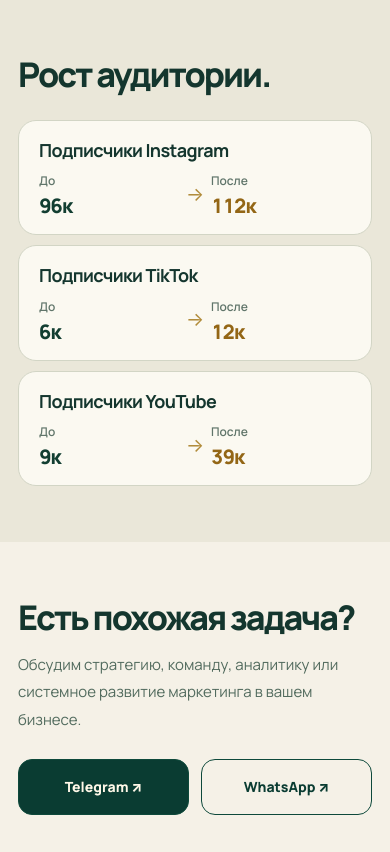
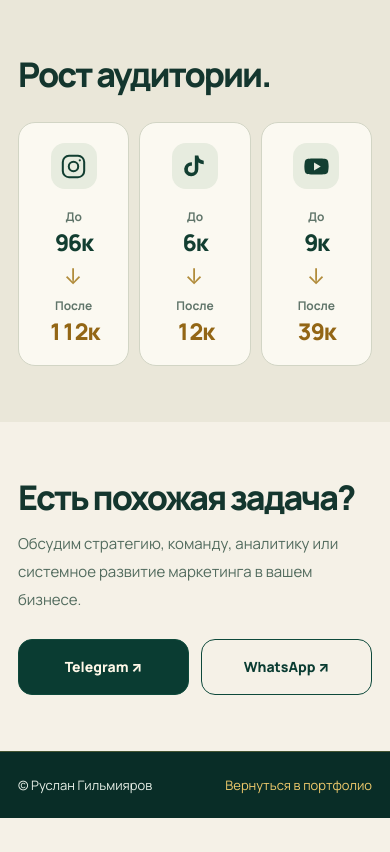
Before and after one commit to gilmiyaroff/gilmiyarov, a plain HTML site: page cases/qazline/index.html in a window 390 px wide. Shown: the part 2840-3692 px from the top of the page. After the commit the page ends 3658 px from the top, so only its background shows below. Drawn offline with Linux system fonts and the light colour scheme.

Commit message:
Redesign audience growth as three vertical icon-led social cards

```diff
--- a/cases/qazline/index.html
+++ b/cases/qazline/index.html
@@ -118,100 +118,73 @@ a:focus-visible{outline:3px solid var(--gold);outline-offset:5px}
 }
 @media(prefers-reduced-motion:reduce){html{scroll-behavior:auto}.button{transition:none}}
 
-/* Audience growth: comparable end-of-month subscriber snapshots. */
+/* Audience growth: three vertical social platform cards */
 .audience{background:#eae7d9}
-.audience-heading{display:flex;align-items:end;justify-content:space-between;gap:25px;margin-bottom:33px}
+.audience-heading{margin-bottom:28px}
 .audience-heading h2{margin:0}
-.audience-heading p{max-width:360px;margin:0 0 4px;color:#526b5e;font-size:15px;line-height:1.6}
-.audience-grid{display:grid;grid-template-columns:repeat(3,minmax(0,1fr));gap:15px}
-.audience-card{min-width:0;border:1px solid #d2d5c5;background:#fbf9f1;border-radius:22px;padding:clamp(23px,2.5vw,32px)}
-.audience-card h3{font-size:clamp(24px,2.2vw,30px);letter-spacing:-.045em;line-height:1.15;margin:0 0 28px}
-.audience-card__numbers{display:grid;grid-template-columns:minmax(0,1fr) 20px minmax(0,1fr);align-items:end;gap:10px}
+.audience-grid{display:grid;grid-template-columns:repeat(3,minmax(0,1fr));gap:16px}
+.audience-card{
+  min-width:0;
+  border:1px solid #d2d5c5;
+  background:#fbf9f1;
+  border-radius:22px;
+  padding:clamp(22px,3vw,36px);
+  display:flex;
+  flex-direction:column;
+  align-items:center;
+  text-align:center;
+  gap:23px;
+}
+.audience-card__platform{
+  display:grid;
+  place-items:center;
+  width:58px;
+  height:58px;
+  border-radius:17px;
+  background:#e7ecdf;
+  color:#123e31;
+}
+.audience-card__platform svg{display:block;width:32px;height:32px}
+.audience-card__numbers{
+  display:flex;
+  flex-direction:column;
+  align-items:center;
+  gap:11px;
+  width:100%;
+}
 .audience-card__numbers>div{min-width:0}
-.audience-card__numbers div span{display:block;color:#60756a;font-size:13px;font-weight:600;margin-bottom:8px}
-.audience-card__numbers strong{display:block;color:#123e31;font-weight:800;font-size:clamp(22px,2vw,29px);line-height:1.15;letter-spacing:-.045em;font-variant-numeric:tabular-nums;white-space:nowrap}
+.audience-card__numbers div span{
+  display:block;
+  color:#60756a;
+  font-size:13px;
+  font-weight:650;
+  margin-bottom:5px;
+}
+.audience-card__numbers strong{
+  display:block;
+  color:#123e31;
+  font-weight:800;
+  font-size:clamp(28px,3.5vw,43px);
+  line-height:1.1;
+  letter-spacing:-.05em;
+  white-space:nowrap;
+  font-variant-numeric:tabular-nums;
+}
 .audience-card__numbers>div:last-child strong{color:#936615}
-.audience-card__arrow{color:#b18c3b;font-size:22px;line-height:1.12;align-self:end}
-.audience-card p{margin:26px 0 0;padding-top:20px;border-top:1px solid #ddd7bd;color:#365b49;font-size:15px;font-weight:750;line-height:1.5}
-@media(max-width:1040px){
-  .audience-heading{align-items:flex-start;flex-direction:column;gap:10px}
-  .audience-heading p{max-width:100%}
-  .audience-grid{grid-template-columns:minmax(0,1fr);gap:13px}
-  .audience-card{padding:28px 30px}
-  .audience-card h3{margin-bottom:20px}
-  .audience-card__numbers{max-width:440px;grid-template-columns:minmax(0,1fr) 28px minmax(0,1fr);gap:14px}
-  .audience-card__numbers strong{font-size:clamp(25px,4vw,35px)}
-  .audience-card p{margin-top:20px;padding-top:16px}
-}
-@media(max-width:600px){
-  .audience-heading{margin-bottom:24px}
-  .audience-heading p{font-size:14px}
-  .audience-card{padding:24px 21px;border-radius:19px}
-  .audience-card__numbers{grid-template-columns:minmax(0,1fr) 19px minmax(0,1fr);gap:8px}
-  .audience-card__numbers strong{font-size:clamp(22px,6vw,31px)}
+.audience-card__arrow{font-size:22px;line-height:1;color:#b18c3b;transform:rotate(90deg)}
+@media(max-width:700px){
+  .audience-grid{gap:10px}
+  .audience-card{padding:20px 10px;gap:19px;border-radius:17px}
+  .audience-card__platform{width:46px;height:46px;border-radius:14px}
+  .audience-card__platform svg{width:27px;height:27px}
+  .audience-card__numbers{gap:10px}
+  .audience-card__numbers strong{font-size:clamp(23px,5.4vw,32px)}
   .audience-card__numbers div span{font-size:12px}
-  .audience-card__arrow{font-size:19px}
 }
 @media(max-width:360px){
-  .audience-card__numbers{gap:5px;grid-template-columns:minmax(0,1fr) 15px minmax(0,1fr)}
-  .audience-card__numbers strong{font-size:21px}
-}
-
-
-/* Audience: three equal compact cards in one desktop/tablet row. */
-.audience .audience-heading{margin-bottom:26px}
-.audience .audience-grid{
-  display:grid;
-  grid-template-columns:repeat(3,minmax(0,1fr));
-  gap:14px;
-  max-width:100%;
-}
-.audience .audience-card{
-  display:flex;
-  flex-direction:column;
-  align-items:stretch;
-  justify-content:space-between;
-  gap:18px;
-  min-width:0;
-  min-height:0;
-  padding:24px 22px;
-  border-radius:18px;
-}
-.audience .audience-card h3{
-  margin:0;
-  font-size:clamp(17px,1.55vw,22px);
-  line-height:1.35;
-  letter-spacing:-.035em;
-  text-wrap:balance;
-}
-.audience .audience-card__numbers{
-  width:100%;
-  max-width:none;
-  display:grid;
-  grid-template-columns:minmax(0,1fr) 18px minmax(0,1fr);
-  gap:7px;
-  align-items:center;
-}
-.audience .audience-card__numbers strong{
-  font-size:clamp(22px,2.2vw,30px);
-  white-space:nowrap;
-}
-.audience .audience-card__numbers div span{margin-bottom:5px;font-size:12px}
-.audience .audience-card__arrow{align-self:center;text-align:center;font-size:19px}
-@media(max-width:700px){
-  .audience .audience-grid{grid-template-columns:minmax(0,1fr);gap:10px}
-  .audience .audience-card{
-    display:grid;
-    grid-template-columns:minmax(0,1fr) minmax(0,1fr);
-    align-items:center;
-    gap:14px;
-    padding:17px 20px;
-  }
-  .audience .audience-card h3{font-size:18px}
-  .audience .audience-card__numbers strong{font-size:clamp(20px,5vw,27px)}
-}
-@media(max-width:400px){
-  .audience .audience-card{grid-template-columns:1fr;gap:10px}
+  .audience-grid{gap:7px}
+  .audience-card{padding:17px 6px}
+  .audience-card__numbers strong{font-size:22px}
 }
 
 </style>
@@ -283,7 +256,7 @@ a:focus-visible{outline:3px solid var(--gold);outline-offset:5px}
     </div>
     <div class="audience-grid">
       <article class="audience-card">
-        <h3>Подписчики Instagram</h3>
+        <div class="audience-card__platform" role="img" aria-label="Instagram"><svg viewBox="0 0 24 24" aria-hidden="true" fill="none" stroke="currentColor" stroke-width="1.8" stroke-linecap="round" stroke-linejoin="round"><rect x="2.5" y="2.5" width="19" height="19" rx="5.5"/><circle cx="12" cy="12" r="4.2"/><circle cx="17.6" cy="6.5" r="1" fill="currentColor" stroke="none"/></svg></div>
         <div class="audience-card__numbers" aria-label="До 96к, после 112к подписчиков">
           <div><span>До</span><strong>96к</strong></div>
           <span class="audience-card__arrow" aria-hidden="true">→</span>
@@ -291,7 +264,7 @@ a:focus-visible{outline:3px solid var(--gold);outline-offset:5px}
         </div>
       </article>
       <article class="audience-card">
-        <h3>Подписчики TikTok</h3>
+        <div class="audience-card__platform" role="img" aria-label="TikTok"><svg viewBox="0 0 24 24" aria-hidden="true" fill="currentColor"><path d="M15.4 2.3h-3.1v12.1a3.1 3.1 0 1 1-2.6-3.05V8.2a6.3 6.3 0 1 0 5.7 6.25V8.4a8.1 8.1 0 0 0 4.8 1.55V6.8a5.2 5.2 0 0 1-4.8-4.5Z"/></svg></div>
         <div class="audience-card__numbers" aria-label="До 6к, после 12к подписчиков">
           <div><span>До</span><strong>6к</strong></div>
           <span class="audience-card__arrow" aria-hidden="true">→</span>
@@ -299,7 +272,7 @@ a:focus-visible{outline:3px solid var(--gold);outline-offset:5px}
         </div>
       </article>
       <article class="audience-card">
-        <h3>Подписчики YouTube</h3>
+        <div class="audience-card__platform" role="img" aria-label="YouTube"><svg viewBox="0 0 24 24" aria-hidden="true" fill="currentColor"><path d="M22.3 7.3a2.9 2.9 0 0 0-2-2.05C18.5 4.8 12 4.8 12 4.8s-6.5 0-8.3.45a2.9 2.9 0 0 0-2 2.05A30.3 30.3 0 0 0 1.2 12c0 1.57.17 3.15.5 4.7a2.9 2.9 0 0 0 2 2.05c1.8.45 8.3.45 8.3.45s6.5 0 8.3-.45a2.9 2.9 0 0 0 2-2.05 30.3 30.3 0 0 0 .5-4.7c0-1.57-.17-3.15-.5-4.7ZM9.8 15.5v-7l6 3.5-6 3.5Z"/></svg></div>
         <div class="audience-card__numbers" aria-label="До 9к, после 39к подписчиков">
           <div><span>До</span><strong>9к</strong></div>
           <span class="audience-card__arrow" aria-hidden="true">→</span>
```
